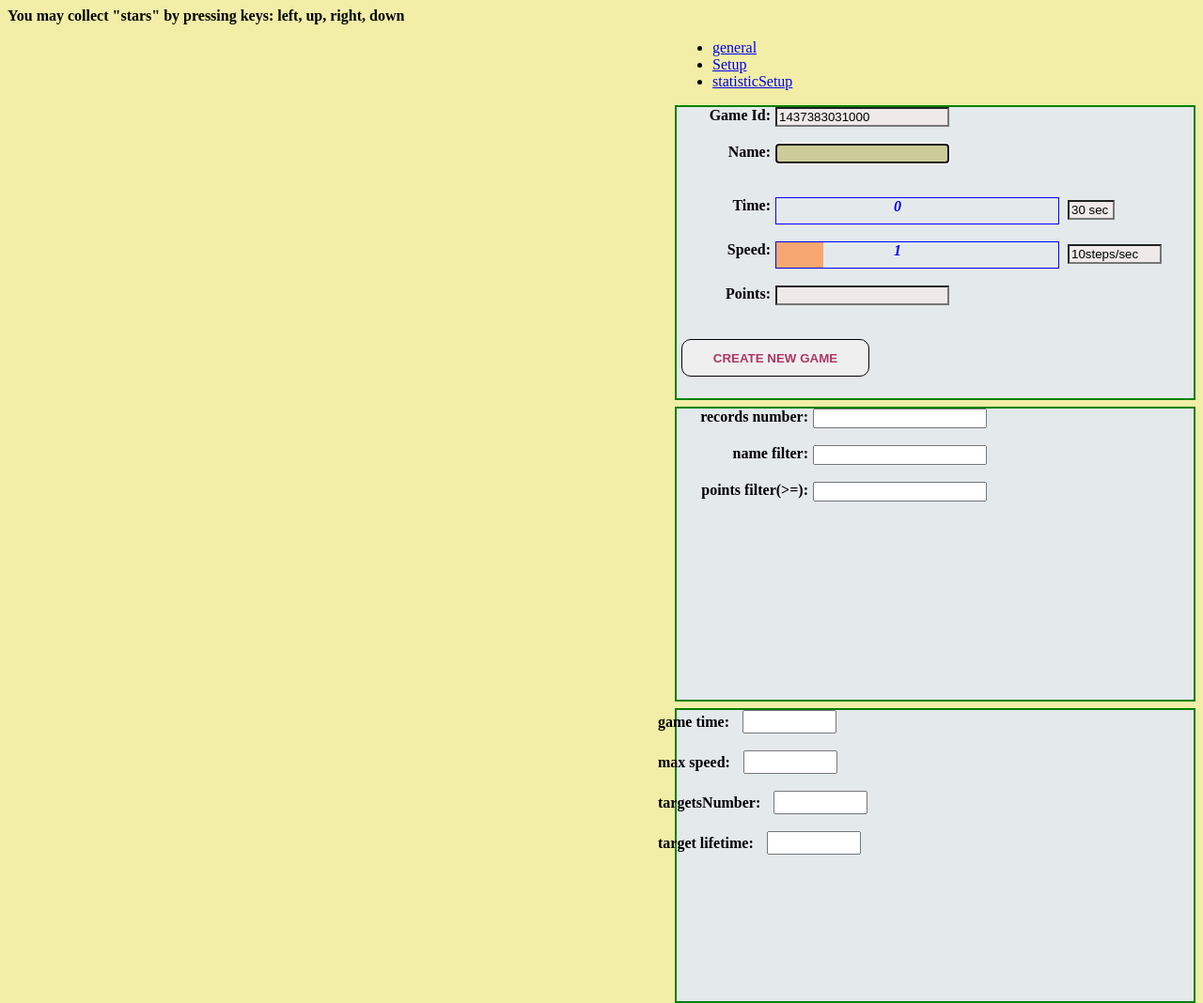
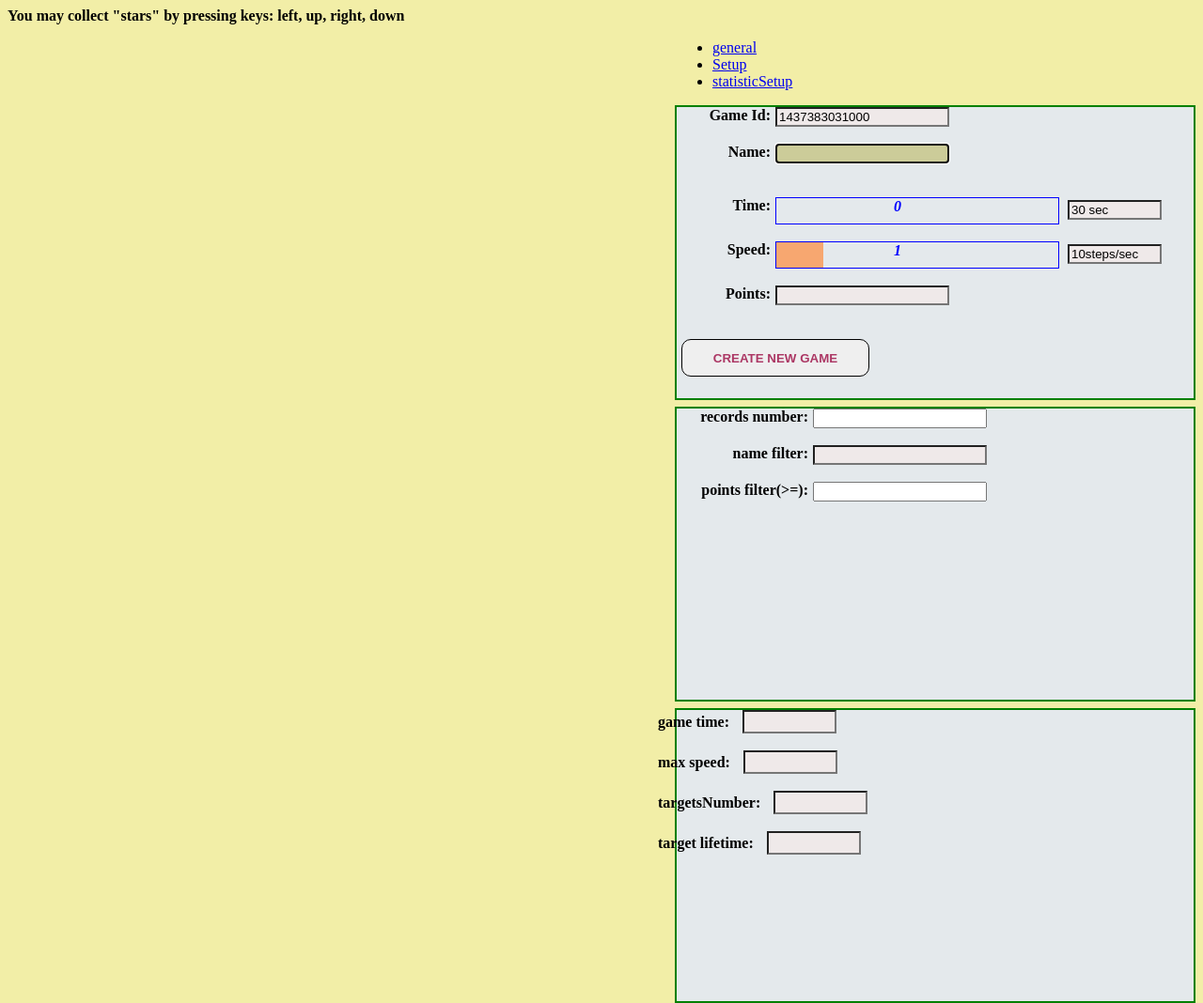
Before and after one commit to mnudelman/JS-snake, a PHP site: page / in a window 1280 px wide. Shown: the whole page at 94% size. Run offline with PHP 8.4, Linux system fonts and the light colour scheme; some libraries are stand-ins or nearby versions.

Commit message:
20-07-2015T14:03

```diff
--- a/ajaxHost/results.txt
+++ b/ajaxHost/results.txt
@@ -31,3 +31,5 @@
 gameId:1437317506214;gamerName:Jonson;points:100
 gameId:1437321156114;gamerName:Ivan;points:40
 gameId:1437323214380;gamerName:Piter;points:160
+gameId:1437371732950;gamerName:PIT;points:0
+gameId:1437371933861;gamerName:Jim;points:50
--- a/index.html
+++ b/index.html
@@ -25,22 +25,7 @@
     <script language="javascript" src="js/start.js"></script>
     <script language="javascript" src="js/AjaxExecutor.js"></script>
     <script type="text/javascript" src="lib/jquery-ui-1.10.4.custom.js"></script>
-    <style>
-        .label1 {
-            width: 100px;
-        }
 
-        .field1 {
-            width: 100px;
-            font-size: 15px;
-        }
-
-        .slider {
-            width: 300px;
-            margin-left: 10px;
-            display: inline-block;
-        }
-    </style>
 </head>
 <body>
 <div id="gameRule">
@@ -81,7 +66,7 @@
                             <span class="markerText">10</span>
                         </div>
                         <div style="display: inline-block;">
-                            <input id="totalTime" type="text" value="30 sec">
+                            <input id="totalTime" type="text" class="gameAttr" value="30 sec">
                         </div>
                     </div>
                 </div>
@@ -95,7 +80,7 @@
                             <span class="markerText">2steps</span>
                         </div>
                         <div style="display: inline-block;">
-                            <input id="maxSpeed" type="text" value="10 steps/sec">
+                            <input id="maxSpeed" type="text" class="gameAttr" value="10 steps/sec">
                         </div>
                     </div>
 
@@ -113,9 +98,9 @@
                 <div id="gameCreator">
                     <button id="gameCreator-bt"><strong>CREATE NEW GAME</strong>
                     </button>
-                    <button id="gameSave-bt"><strong>game Save</strong>
+                    <button id="gameSave-bt"><strong>Save</strong>
                     </button>
-                    <button id="gameStatistic-bt"><strong>game Statistic</strong>
+                    <button id="gameStatistic-bt"><strong>Statistic</strong>
                     </button>
 
                 </div>
@@ -134,7 +119,7 @@
                 </label> <br><br>
                 <label>
                     <span class="labelLong"> <strong> name filter: </strong> </span>
-                    <input type="text" id="stat-nameFilter">
+                    <input type="text" id="stat-nameFilter" class="field">
                 </label> <br><br>
                 <label>
                     <span class="labelLong"> <strong> points filter(>=): </strong> </span>
@@ -147,66 +132,45 @@
                 <div id="gameTimeBlock">
                     <div style="display:inline-block; margin-left:-20px">
                         <label>
-                            <span class="label1"> <strong> game time: </strong> </span>
-                            <input type="text" id="game-gameTime" readonly class="field1">
+                            <span class="setup-label1"> <strong> game time: </strong> </span>
+                            <input type="text" id="game-gameTime" readonly class="setup-field1">
                         </label>
                     </div>
-                    <div id="slider-gameTime" class="slider"></div>
+                    <div id="slider-gameTime" class="setup-slider"></div>
                 </div>
                 <br>
 
-            <!--    <div id="gameMatrixSizeBlock">
-                    <div style="display:inline-block; margin-left:-20px">
-                        <label>
-                            <span class="label1"> <strong> matrix size: </strong> </span>
-                            <input type="text" id="game-matrixSize" readonly class="field1">
-                        </label>
-                    </div>
-                    <div id="slider-matrixSize" class="slider"></div>
-                </div>
-                <br>   -->
-
-            <!--    <div id="gameCellSizeBlock">
-                    <div style="display:inline-block; margin-left:-20px">
-                        <label>
-                            <span class="label1"> <strong> cell size: </strong> </span>
-                            <input type="text" id="game-cellSize" readonly class="field1">
-                        </label>
-                    </div>
-                    <div id="slider-cellSize" class="slider"></div>
-                </div>
-                <br>    -->
 
                 <div id="maxSpeedBlock">
                     <div style="display:inline-block; margin-left:-20px">
                         <label>
-                            <span class="label1"> <strong> max speed: </strong> </span>
-                            <input type="text" id="game-maxSpeed" readonly class="field1">
+                            <span class="setup-label1"> <strong> max speed: </strong> </span>
+                            <input type="text" id="game-maxSpeed" readonly class="setup-field1">
                         </label>
                     </div>
-                    <div id="slider-maxSpeed" class="slider"></div>
+                    <div id="slider-maxSpeed" class="setup-slider"></div>
                 </div>
                 <br>
 
                 <div id="targetsNumberBlock">
                     <div style="display:inline-block; margin-left:-20px">
                         <label>
-                            <span class="label1"> <strong> targetsNumber: </strong> </span>
-                            <input type="text" id="game-targetsNumber" readonly class="field1">
+                            <span class="setup-label1"> <strong> targetsNumber: </strong> </span>
+                            <input type="text" id="game-targetsNumber" readonly class="setup-field1">
                         </label>
                     </div>
-                    <div id="slider-targetsNumber" class="slider"></div>
+                    <div id="slider-targetsNumber" class="setup-slider"></div>
                 </div>
                 <br>
 
                 <div id="targetLifetimeBlock">
                     <div style="display:inline-block; margin-left:-20px">
                         <label>
-                            <span class="label1"> <strong> target lifetime: </strong> </span>
-                            <input type="text" id="game-targetLifetime" readonly class="field1">
+                            <span class="setup-label1"> <strong> target lifetime: </strong> </span>
+                            <input type="text" id="game-targetLifetime" readonly class="setup-field1">
                         </label>
                     </div>
-                    <div id="slider-targetLifetime" class="slider"></div>
+                    <div id="slider-targetLifetime" class="setup-slider"></div>
                 </div>
                 <br>
             </div>
--- a/js/AjaxExecutor.js
+++ b/js/AjaxExecutor.js
@@ -30,7 +30,7 @@
             {key:"000"},
             function(data) {
                 var items = [];
-                alert(data);
+          //      alert(data);
                 statisticData  = data ;
             }
         ).error(errorDefault)
--- a/js/GameSnake.js
+++ b/js/GameSnake.js
@@ -324,6 +324,7 @@
         timersStop() ;
         commands.setHide('GAME') ;
         matrixArea.matrixClear();
+        target.clear() ;
         gameEvent.onKeyAct(matrixArea.getMatrixName(),_this) ; // события по нажатию кнопки
         var headCell = matrixArea.getCellByRowCol(1, 5);
         var bodyCells = [matrixArea.getCellByRowCol(1, 6), matrixArea.getCellByRowCol(1, 7)];
--- a/js/StatisticForm.js
+++ b/js/StatisticForm.js
@@ -27,6 +27,15 @@
         for (var key in sourceData) {
             sourceIndex[i++] = key ;
         }
+
+        sortField = 'gameId' ;
+        var sort  = caption[sortField]['sort'] ;
+        currentSort = (sort == 0) ? caption[sortField]['sortDefault'] : -1 * sort ;
+        caption[sortField]['sort'] = currentSort ;
+        makeSort() ;
+
+
+
         makeCurrentFilter() ;
         makeTable() ;
     } ;
--- a/js/Target.js
+++ b/js/Target.js
@@ -36,9 +36,10 @@
         tg.lifetime = paramSet.params['TARGET_LIFETIME'] ;
         targetList[n] = tg ;
     } ;
-    //this.setImageDir = function(imgDir) {
-    //    DIR_IMAGES = imgDir ;
-    //} ;
+    this.clear = function() {
+         imageIndex = -1 ;
+         targetList = [] ;
+    } ;
     this.setTarget = function(cell) {    // проверка захвата цели
         for (var i = 0 ; i < targetList.length; i++ ) {
             if (cell == targetList[i].cell) {
--- a/styles/formStyle.css
+++ b/styles/formStyle.css
@@ -18,14 +18,14 @@
     background-color:rgb(239, 233, 233) ;
    }
  /* для пароля, почты, сайта */
- .field1 {
+ .setup-field1 {
      width: 500px; /* Ширина поля */
      margin-left: 10px; /* Расстояние между полем и текстом */
      padding: 2px; /* Поля вокруг текста */
    }
 
 
- .field:focus,.field1:focus { color:blue;
+ .field:focus,.setup-field1:focus { color:blue;
      background: #cc9;
    /* #ffe;  border: 1px solid #29B0D9; */
    }
@@ -76,8 +76,8 @@
 }
 
 
-#totalTime,#maxSpeed {
-    width: 50px;
+.gameAttr {
+    width: 100px;
     margin-left: 310px;
     margin-top: -25px;
     position: relative;
@@ -103,8 +103,9 @@
 }
 .inputSelect{
     position:fixed ;
+    background-color:rgb(239, 233, 233) ;
     z-index: 100 ;
-    width:145px ;
+    width:203px ;
     margin-left: 105px ;
 }
 .markerText {
@@ -114,3 +115,18 @@
     font-style: oblique;
     font-weight:bold;
 }
+.setup-label1 {
+    width: 100px;
+}
+
+.setup-field1 {
+    width: 100px;
+    font-size: 15px;
+    background-color:rgb(239, 233, 233) ;
+}
+
+.setup-slider {
+    width: 300px;
+    margin-left: 10px;
+    display: inline-block;
+}
```
